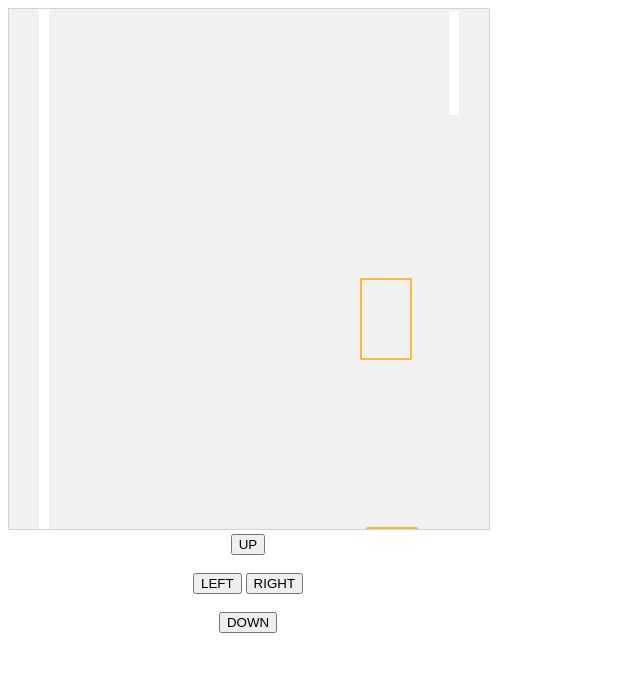
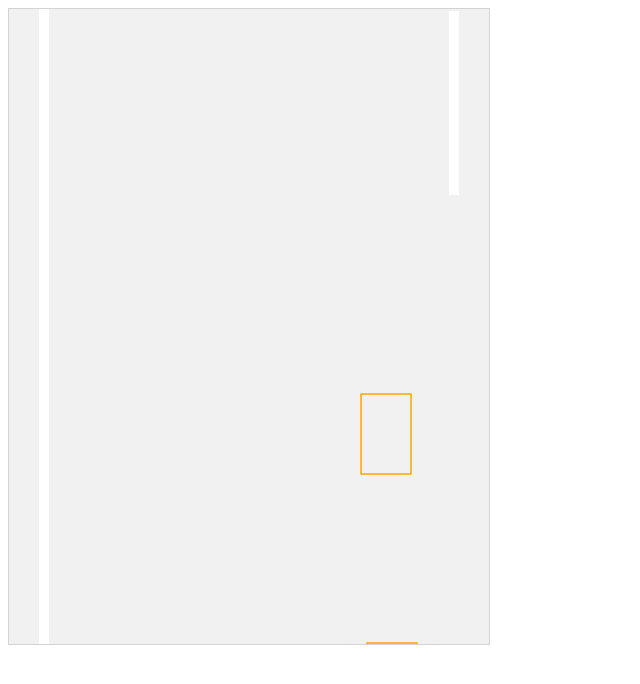
Before and after one commit to NipunFernando/Vehicle-Dashboard, a plain HTML site: page index.html in a window 1280 px wide. Shown: the whole page, without its empty margins (0-640 px from the left). Drawn offline with Linux system fonts and the light colour scheme.

```diff
--- a/index.html
+++ b/index.html
@@ -13,6 +13,7 @@ canvas {
 <script>
 
 var myCar;
+var speed;
 
 // Other cars_Fast
 let carTypes = ["Images/gcar.png", "Images/yvan.png", "Images/wcar.png","Images/bbike.png", "Images/btruck.png"];
@@ -21,15 +22,17 @@ var cars_Fast = [];
 var cars_Slow = [];
 
 var canvasWidth = 480;
-let canvasHeight = 520;
+let canvasHeight = 920;
 
 // Adding road
 var rightRoadLine, leftRoadLine;
 
 function startGame() {
 
-    myCar = new component(50, 80, "Images/gcar.png", canvasWidth/2, canvasHeight/2,"image");
+    myCar = new component(50, 80, "Images/gcar.png", canvasWidth/2, canvasHeight/3,"image");
     //myCar = new component(50, 80, "white", canvasWidth/6, canvasHeight/2);
+    speed = new component("40px", "Consolas", "white", 200, 200, "text");
+    speed.text="SCORE: ";
 
     // Road
     leftRoadLine  = new component(10, canvasHeight, "white", 30, 0);
@@ -43,7 +46,7 @@ var myGameArea = {
     canvas : document.createElement("canvas"),
     start : function() {
         this.canvas.width = 480;
-        this.canvas.height = 520;
+        this.canvas.height = 635;
         this.context = this.canvas.getContext("2d");
         document.body.insertBefore(this.canvas, document.body.childNodes[0]);
         this.frameNo = 0;
@@ -69,7 +72,12 @@ function component(width, height, color, x, y, type) {
     this.y = y;
     this.update = function() {
         ctx = myGameArea.context;
-        if (type == "image") {
+        if (this.type == "text") {
+            ctx.font = this.width + " " + this.height;
+            ctx.fillStyle = color;
+            ctx.fillText(this.text, this.x, this.y);
+        }
+        else if (type == "image") {
             ctx.drawImage(this.image,
                 this.x,
                 this.y,
@@ -228,12 +236,12 @@ function clearmove() {
     myCar.speedY = 0;
 }
 </script>
-<div style="text-align:center;width:480px;">
+<!-- <div style="text-align:center;width:480px;">
   <button onmousedown="moveup()" onmouseup="clearmove()" ontouchstart="moveup()">UP</button><br><br>
   <button onmousedown="moveleft()" onmouseup="clearmove()" ontouchstart="moveleft()">LEFT</button>
   <button onmousedown="moveright()" onmouseup="clearmove()" ontouchstart="moveright()">RIGHT</button><br><br>
   <button onmousedown="movedown()" onmouseup="clearmove()" ontouchstart="movedown()">DOWN</button>
-</div>
+</div> -->
 
 </body>
 </html>
```
